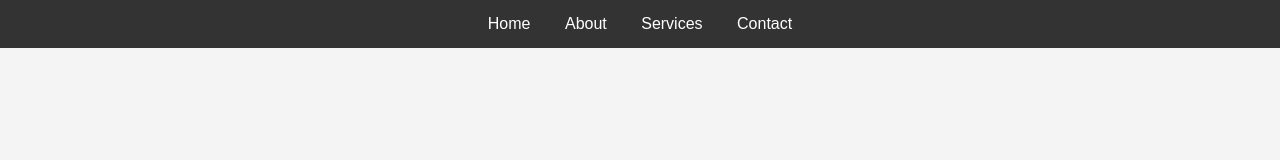
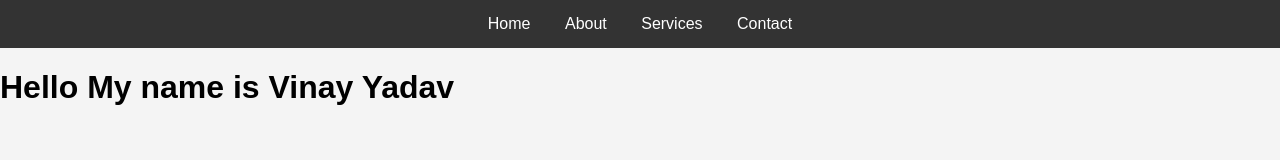
Before and after one commit to Vinayyadav1025/MyRepo, a plain HTML site: page index.html in a window 1280 px wide. Drawn offline with Linux system fonts and the light colour scheme.

Commit message:
Add H1 tag

```diff
--- a/index.html
+++ b/index.html
@@ -35,7 +35,7 @@
         <a href="#">Services</a>
         <a href="#">Contact</a>
     </nav>
-
+<h1>Hello My name is Vinay Yadav</h1>
     <!-- The rest of your page content goes here -->
 
 </body>
```
